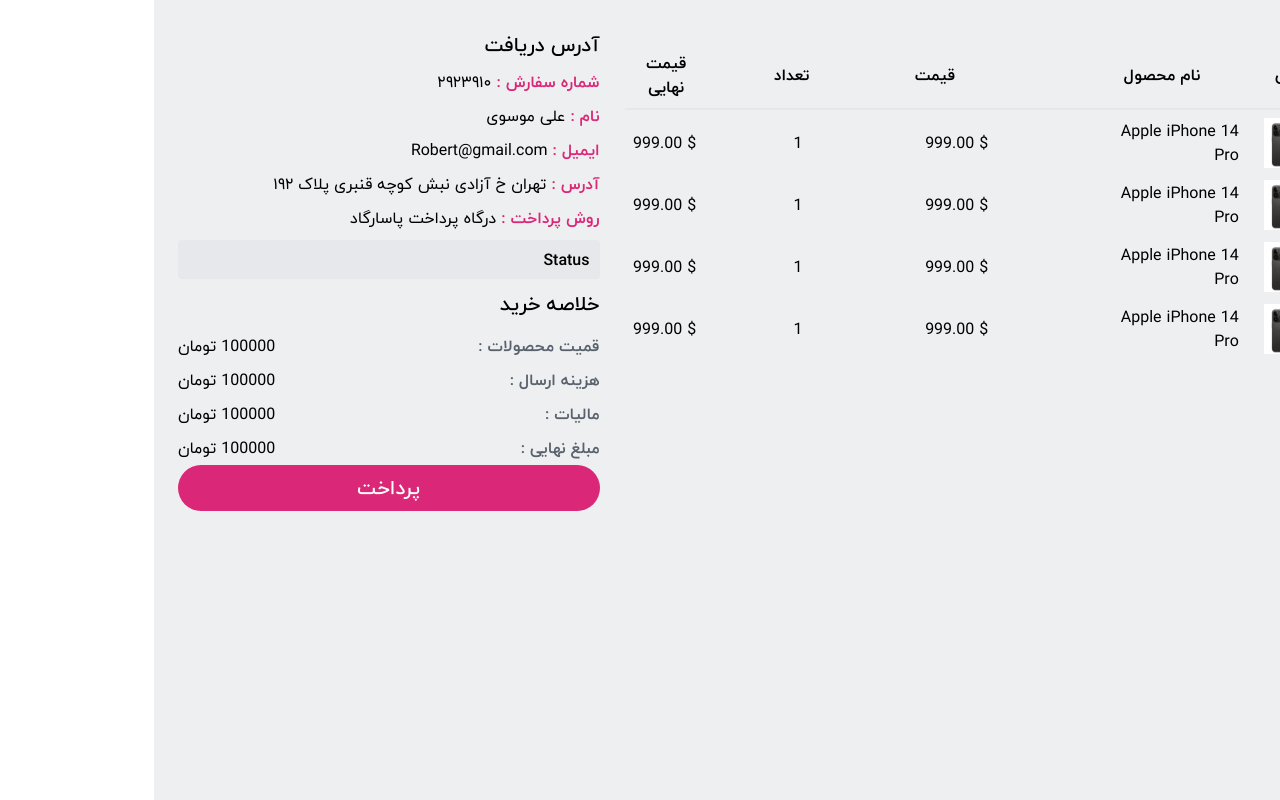
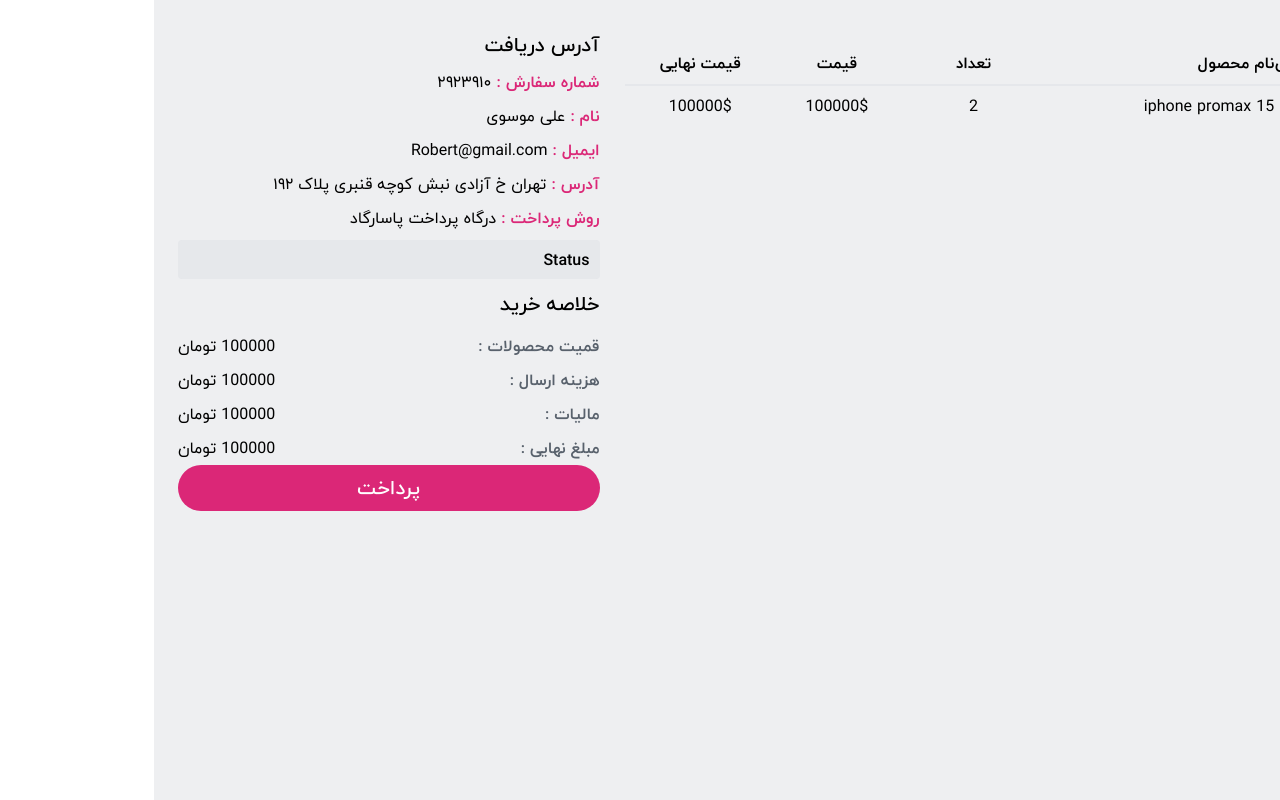
Before and after one commit to mahsanajafii/e-commerce, a React (Vite) app: page /checkout in a window 1280 px wide. Built offline with nearby package versions, Linux system fonts and the light colour scheme; grey boxes are pictures that could not be loaded.

Commit message:
fix: :bug: create a reusable Table Component

```diff
--- a/src/components/checkout/Checkout.tsx
+++ b/src/components/checkout/Checkout.tsx
@@ -1,9 +1,20 @@
-import Table from "./table/Table";
+import Table from "../common/table/Table";
 import Status from "./status/Status";
+
+const items = [
+  {
+    imageSource: "zsadfsdf",
+    productTitle: "iphone promax 15",
+    productCount: 2,
+    productPrice: "100000$",
+    totalProce: "100000$",
+  },
+];
+
 const Checkout = () => {
   return (
     <div className="flex justify-center items-start gap-5 w-full h-full pt-12">
-      <Table />
+      <Table optionalWidth="w-[60%]" optionalHeight="h-[50%]" items={items} />
       <Status />
     </div>
   );
--- a/src/components/checkout/table/Table.tsx
+++ /dev/null
@@ -1,39 +0,0 @@
-import pic from "./pic.jpg";
-
-const Table = () => {
-  return (
-    <div className="w-[60%] h-[50%] flex justify-center items-center p-5">
-      <table className="w-full h-full gap-3">
-        <thead className="flex justify-between items-center p-3 border-b-2 font-normal text-[1.6rem] text-text-primary font-Iran-Yekan">
-          <tr className=" flex w-full justify-between items-center">
-            <th>عکس</th>
-            <th colSpan={2}>نام محصول</th>
-            <th className="w-[20%] flex justify-end">قیمت</th>
-            <th className="w-[10%] flex justify-end">تعداد</th>
-            <th className="w-[10%] flex justify-end">قیمت نهایی</th>
-          </tr>
-        </thead>
-        <tbody className="flex flex-col gap-4 justify-center p-3">
-          {Array(4)
-            .fill(0)
-            .map((_, index) => (
-              <tr
-                key={index}
-                className=" flex justify-between items-center  font-Iran-Yekan font-normal text-[1.6rem] text-text-primary"
-              >
-                <td className="w-[30%] flex items-center gap-10">
-                  <img src={pic} alt="Product" className="w-20 h-20" />
-                  <span>Apple iPhone 14 Pro</span>
-                </td>
-                <td className="pl-8  w-[20%] flex justify-end">$ 999.00</td>
-                <td className="pl-10 w-[10%] flex justify-end">1</td>
-                <td className=" w-[10%] flex justify-end">$ 999.00</td>
-              </tr>
-            ))}
-        </tbody>
-      </table>
-    </div>
-  );
-};
-
-export default Table;
--- /dev/null
+++ b/src/components/common/table/Table.tsx
@@ -0,0 +1,65 @@
+interface ITableItem {
+  imageSource: string;
+  productTitle: string;
+  productCount: number;
+  productPrice: string;
+  totalProce: string;
+}
+
+interface ITableProps {
+  items: ITableItem[];
+  optionalWidth?: string;
+  optionalHeight?: string;
+}
+
+const Table = ({ items, optionalWidth, optionalHeight }: ITableProps) => {
+  return (
+    <div
+      className={`${optionalWidth} ${optionalHeight} flex justify-center items-center p-5`}
+    >
+      <table className="w-full h-full ">
+        <thead className="flex justify-between items-center p-3 border-b-2 font-normal text-[1.6rem] text-text-primary font-Iran-Yekan">
+          <tr className=" flex w-full justify-between items-center">
+            <th className="w-[40%] flex justify-start gap-5 items-center">
+              <span className=" w-[10%]">عکس</span>
+              <span className=" w-[90%] flex justify-start">نام محصول</span>
+            </th>
+            <th className=" w-[20%] flex justify-center">تعداد</th>
+            <th className=" w-[20%] flex justify-center">قیمت</th>
+            <th className=" w-[20%] flex justify-center">قیمت نهایی</th>
+          </tr>
+        </thead>
+        <tbody className="flex flex-col gap-4 justify-center p-3">
+          {items.map((item, index) => (
+            <tr
+              key={index}
+              className=" flex justify-between items-center  font-Iran-Yekan font-normal text-[1.6rem] text-text-primary"
+            >
+              <td className="w-[40%] flex justify-start gap-5 items-center">
+                <img
+                  src={item.imageSource}
+                  alt="Product"
+                  className="w-[10%] h-[10%]"
+                />
+                <span className="w-[90%] flex justify-start">
+                  {item.productTitle}
+                </span>
+              </td>
+              <td className="w-[20%] flex justify-center items-center ">
+                {item.productCount}
+              </td>
+              <td className="w-[20%] flex justify-center items-center">
+                {item.productPrice}
+              </td>
+              <td className="w-[20%] flex justify-center items-center">
+                {item.totalProce}
+              </td>
+            </tr>
+          ))}
+        </tbody>
+      </table>
+    </div>
+  );
+};
+
+export default Table;
```
Also changed, not shown: src/components/checkout/table/pic.jpg (deleted).
